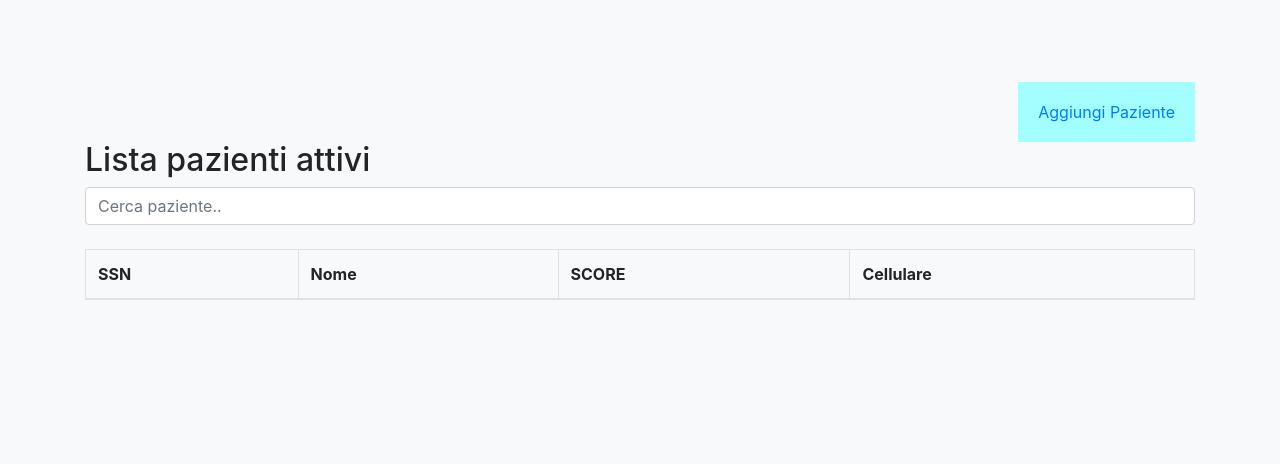
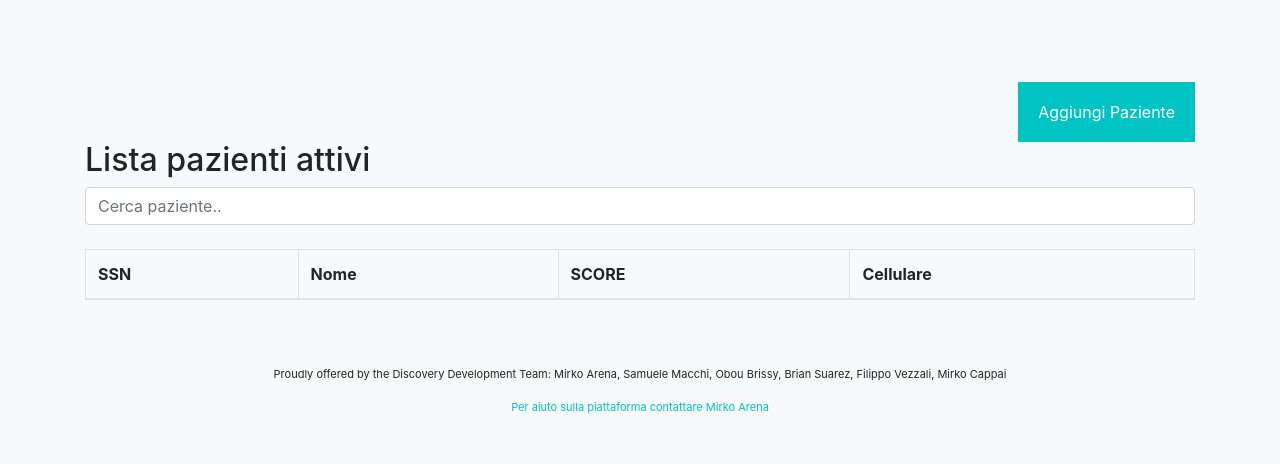
Before and after one commit to 8sam9/staysafe-med, a Django app: template templates/doctor/dashboard.html in a window 1280 px wide. Shown: the part 60-524 px from the top of the page. Run offline with Django 3.2, Linux system fonts and the light colour scheme; the template is opened without the code that fills it, so the values that code supplies are empty; some libraries are stand-ins or nearby versions.

Commit message:
add footer

```diff
--- a/templates/doctor/master.html
+++ b/templates/doctor/master.html
@@ -20,6 +20,8 @@
 {% endblock %}
 
 <footer>
+    <p>Proudly offered by the Discovery Development Team: Mirko Arena, Samuele Macchi, Obou Brissy, Brian Suarez, Filippo Vezzali, Mirko Cappai</p>
+    <a href="#"> Per aiuto sulla piattaforma contattare Mirko Arena</a>
 </footer>
 
 <style>
@@ -33,6 +35,19 @@
         line-height: 60px;
 
     }
+    footer{
+        text-align: center;
+        font-size: 11px;
+        padding: 50px;
+    }
+    footer a{
+        color: #00c4c3;
+        text-decoration: none;
+    }
+    footer a:hover{
+        color: #008281;
+    }
+
 </style>
 </body>
 </html>
--- a/templates/doctor/partials/add_patient_button.html
+++ b/templates/doctor/partials/add_patient_button.html
@@ -14,7 +14,8 @@
     .button.addPatient{
         width: auto;
         height: 40px;
-        background: #a3ffff;
+        background: #00c3c3;
+        color: white;
         padding: 20px;
         position: relative;
     }
```
